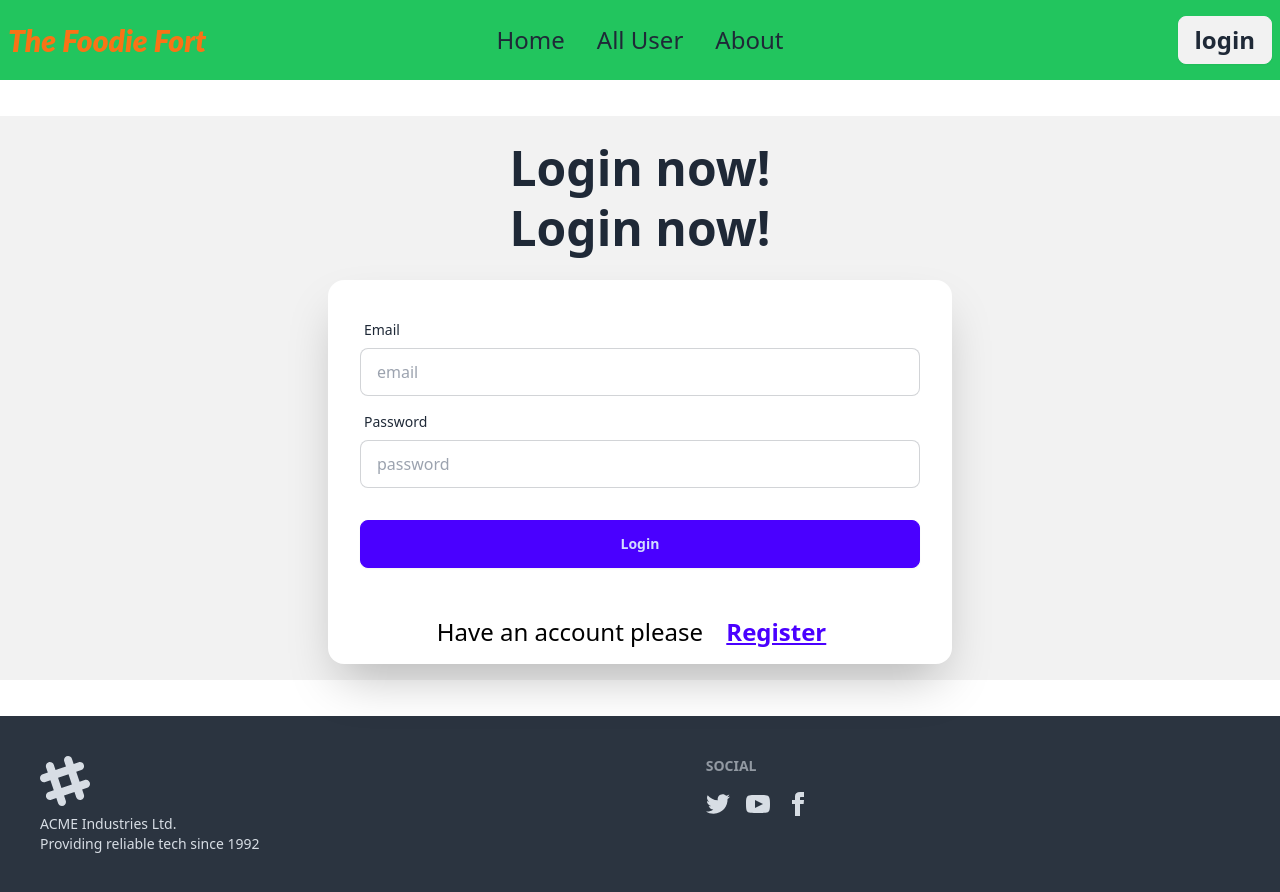
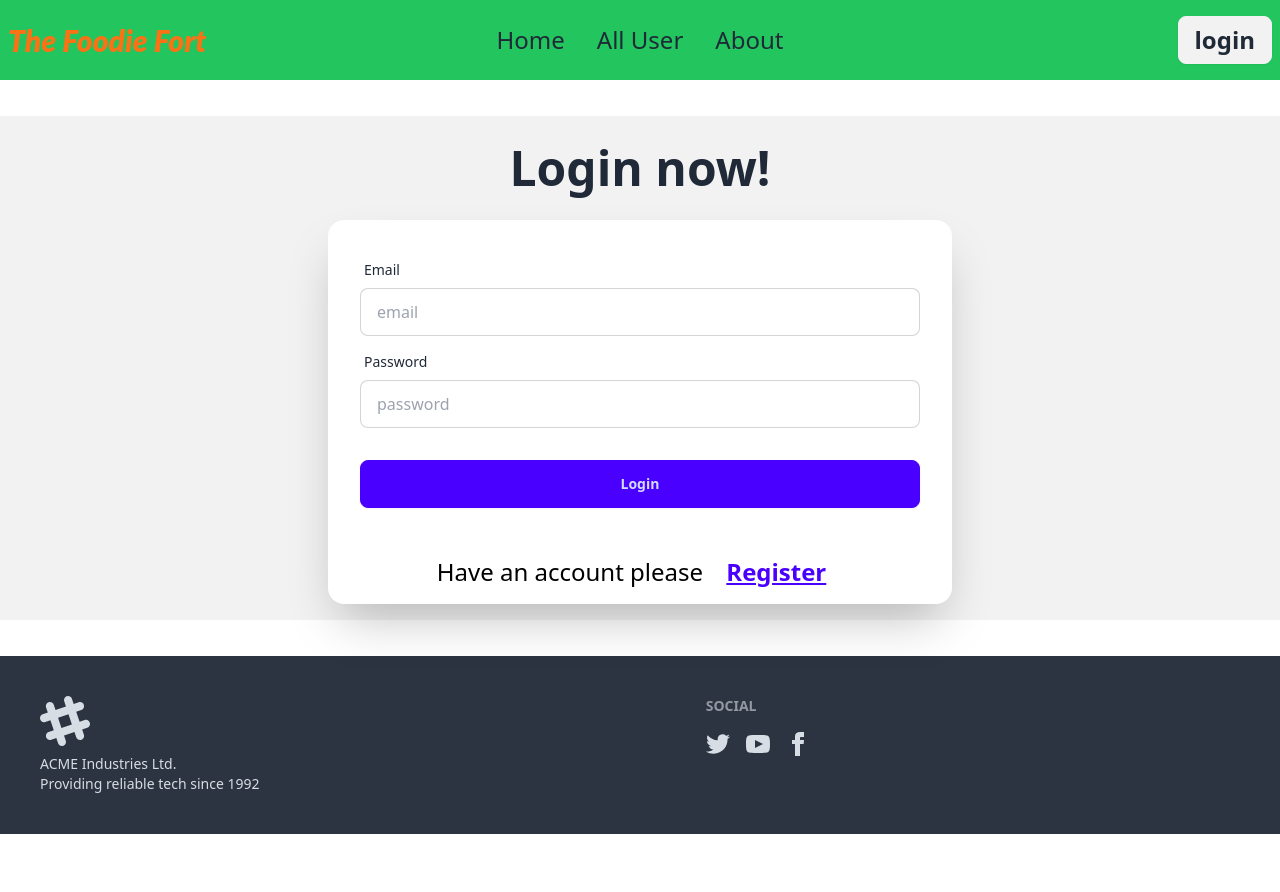
Before and after one commit to AtiqurRahmanAtik/The-Foodie-Fort-Client, a React (Vite) app: page /login in a window 1280 px wide. After the commit the page ends 834 px from the top, so only its background shows below. Built offline with nearby package versions, Linux system fonts and the light colour scheme.

Commit message:
remove someting

```diff
--- a/src/Components/Pages/LoginPage/LoginPage.jsx
+++ b/src/Components/Pages/LoginPage/LoginPage.jsx
@@ -14,7 +14,7 @@ const LoginPage = () => {
     <div className="text-center w-1/2 lg:text-left">
       <h1 className="text-5xl font-bold text-center my-3">Login now!</h1>
 
-      <h1 className="text-5xl font-bold text-center my-3">Login now!</h1>
+
 
 
 
```
